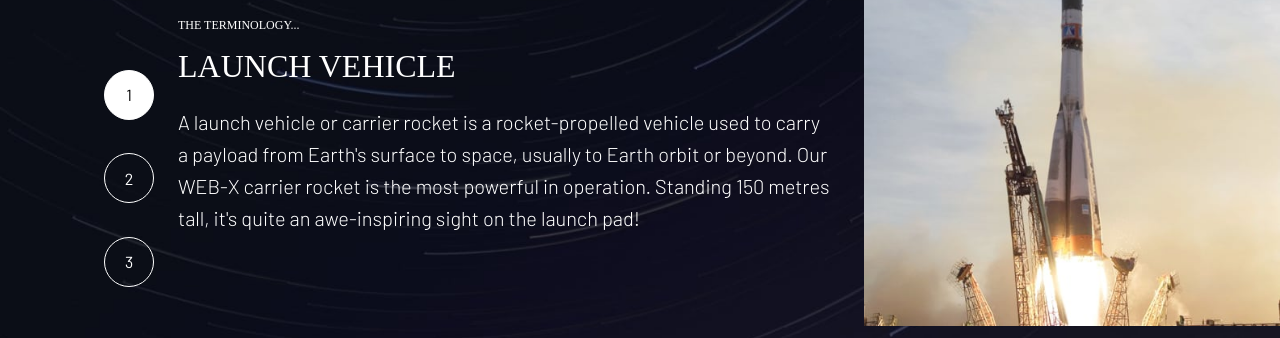
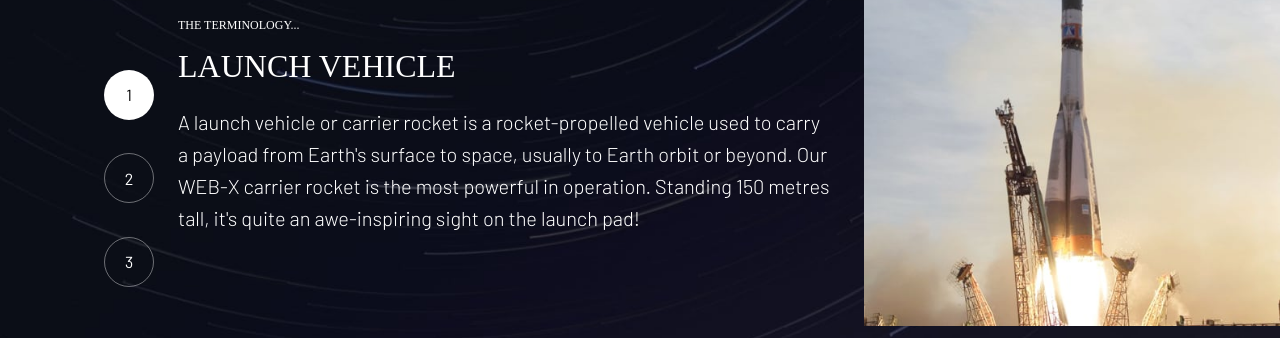
Before and after one commit to atmdboss/space-tourism, a React (Create React App) app: page /technology in a window 1280 px wide. Shown: the part 355-693 px from the top of the page. Built offline with nearby package versions, Linux system fonts and the light colour scheme; a web font is replaced by a local one.

Commit message:
added hover states

```diff
--- a/src/components/Navigation/NavbarDesktop.tsx
+++ b/src/components/Navigation/NavbarDesktop.tsx
@@ -73,6 +73,18 @@ const LinkItem = styled('li')(() => ({
   margin: '0 1.7rem',
   position: 'relative',
   lineHeight: 1.7,
+  '&:hover': {
+    '&::after': {
+      content: "''",
+      width: '100%',
+      height: '3px',
+      backgroundColor: 'rgba(255, 255, 255, 0.4)',
+      position: 'absolute',
+      bottom: '-37px',
+      left: 0,
+      right: 0,
+    },
+  },
 }));
 
 const LinkItemActive = styled(LinkItem)(() => ({
--- a/src/pages/Crew.tsx
+++ b/src/pages/Crew.tsx
@@ -110,7 +110,16 @@ const CarouselSteps: React.FC<{ index: number; updateIndex: (newIndex: number) =
         <Box
           key={i}
           onClick={() => updateIndex(i)}
-          sx={{ width: 20, height: 20, borderRadius: '50%', cursor: 'pointer', bgcolor: index === i ? '#ffffff' : 'rgba(255, 255, 255, 0.3)' }}
+          sx={{
+            width: 20,
+            height: 20,
+            borderRadius: '50%',
+            cursor: 'pointer',
+            bgcolor: index === i ? '#ffffff' : 'rgba(255, 255, 255, 0.3)',
+            '&:hover': {
+              bgcolor: index === i ? '#ffffff' : 'rgba(255, 255, 255, 0.7)',
+            },
+          }}
         />
       );
     }
--- a/src/pages/Destination.tsx
+++ b/src/pages/Destination.tsx
@@ -116,6 +116,18 @@ const ListItem = styled('li')(() => ({
   position: 'relative',
   cursor: 'pointer',
   flex: 1,
+  '&:hover': {
+    '&::after': {
+      content: "''",
+      width: '50%',
+      height: '3px',
+      backgroundColor: 'rgba(255, 255, 255, 0.4)',
+      position: 'absolute',
+      bottom: '-10px',
+      left: '50%',
+      transform: 'translateX(-50%)',
+    },
+  },
 }));
 const ListItemActive = styled(ListItem)(() => ({
   '&::after': {
--- a/src/pages/Home.tsx
+++ b/src/pages/Home.tsx
@@ -79,8 +79,22 @@ const Button = styled(Box)(() => {
     display: 'flex',
     justifyContent: 'center',
     alignItems: 'center',
+    position: 'relative',
+    '&::after': {
+      content: "''",
+      position: 'absolute',
+      width: '100%',
+      height: '100%',
+      backgroundColor: 'rgba(255,255,255,0.15)',
+      borderRadius: '50%',
+      transition: 'width 300ms ease-in-out, height 300ms ease-in-out',
+    },
     '&:hover': {
       cursor: 'pointer',
+      '&::after': {
+        width: '170%',
+        height: '170%',
+      },
     },
   };
 });
--- a/src/pages/Technology.tsx
+++ b/src/pages/Technology.tsx
@@ -104,7 +104,10 @@ const CarouselSteps: React.FC<{ index: number; updateIndex: (newIndex: number) =
             display: 'flex',
             justifyContent: 'center',
             alignItems: 'center',
-            border: '1px solid #ffffff',
+            border: '1px solid rgba(255, 255, 255, 0.4)',
+            '&:hover': {
+              border: '1px solid #ffffff',
+            },
           }}
         >
           {i + 1}
```
